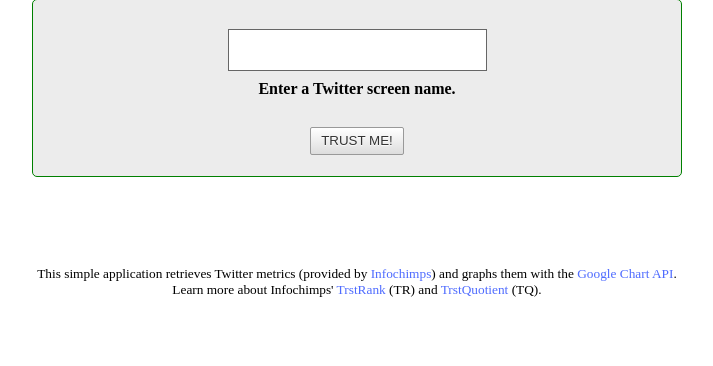
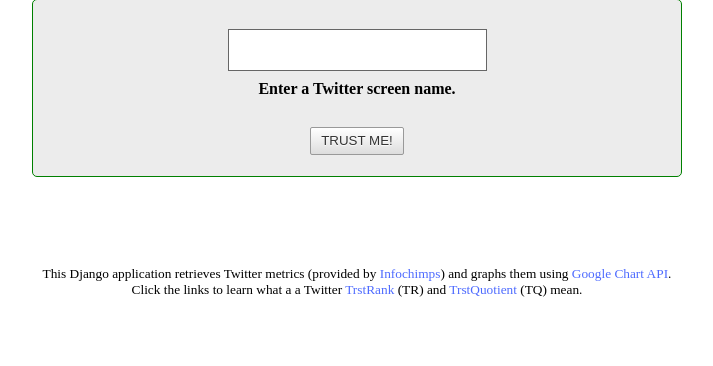
Before and after one commit to gerlad/django-infochimps, a Python web app: template templates/homepage.html in a window 1280 px wide. Shown: the part 293-659 px from the top of the page, without its empty margins (283-996 px from the left). Run offline with Jinja, Linux system fonts and the light colour scheme; the template is opened without the code that fills it, so the values that code supplies are empty; some libraries are stand-ins or nearby versions.

```diff
--- a/templates/homepage.html
+++ b/templates/homepage.html
@@ -96,7 +96,7 @@
 </div>
 
 <div class="extra-info" style="text-align: center;"> <br />
-<tiny>This simple application retrieves Twitter metrics (provided by <a href="http://api.infochimps.com/">Infochimps</a>) and graphs them with the <a href="http://code.google.com/apis/chart/">Google Chart API</a>. Learn more about Infochimps' <a href="http://api.infochimps.com/describe/soc/net/tw/trstrank"> TrstRank</a> (TR) and <a href="http://api.infochimps.com/describe/soc/net/tw/trstrank">TrstQuotient</a> (TQ).</tiny>
+<tiny>This Django application retrieves Twitter metrics (provided by <a href="http://api.infochimps.com/">Infochimps</a>) and graphs them using <a href="http://code.google.com/apis/chart/">Google Chart API</a>. Click the links to learn what a a Twitter<a href="http://api.infochimps.com/describe/soc/net/tw/trstrank"> TrstRank</a> (TR) and <a href="http://api.infochimps.com/describe/soc/net/tw/trstrank">TrstQuotient</a> (TQ) mean.</tiny>
 </div>
 
 </div>
```
